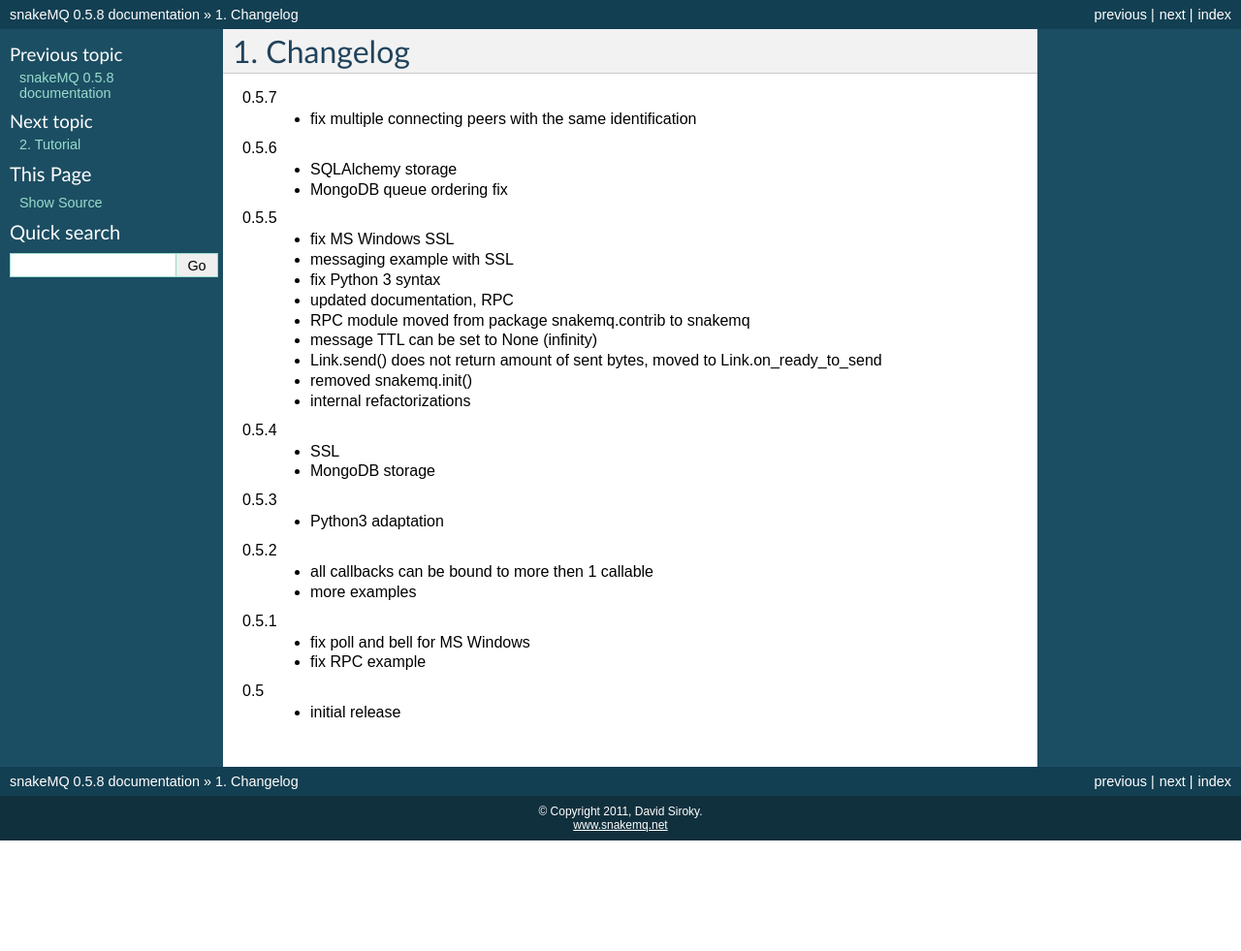
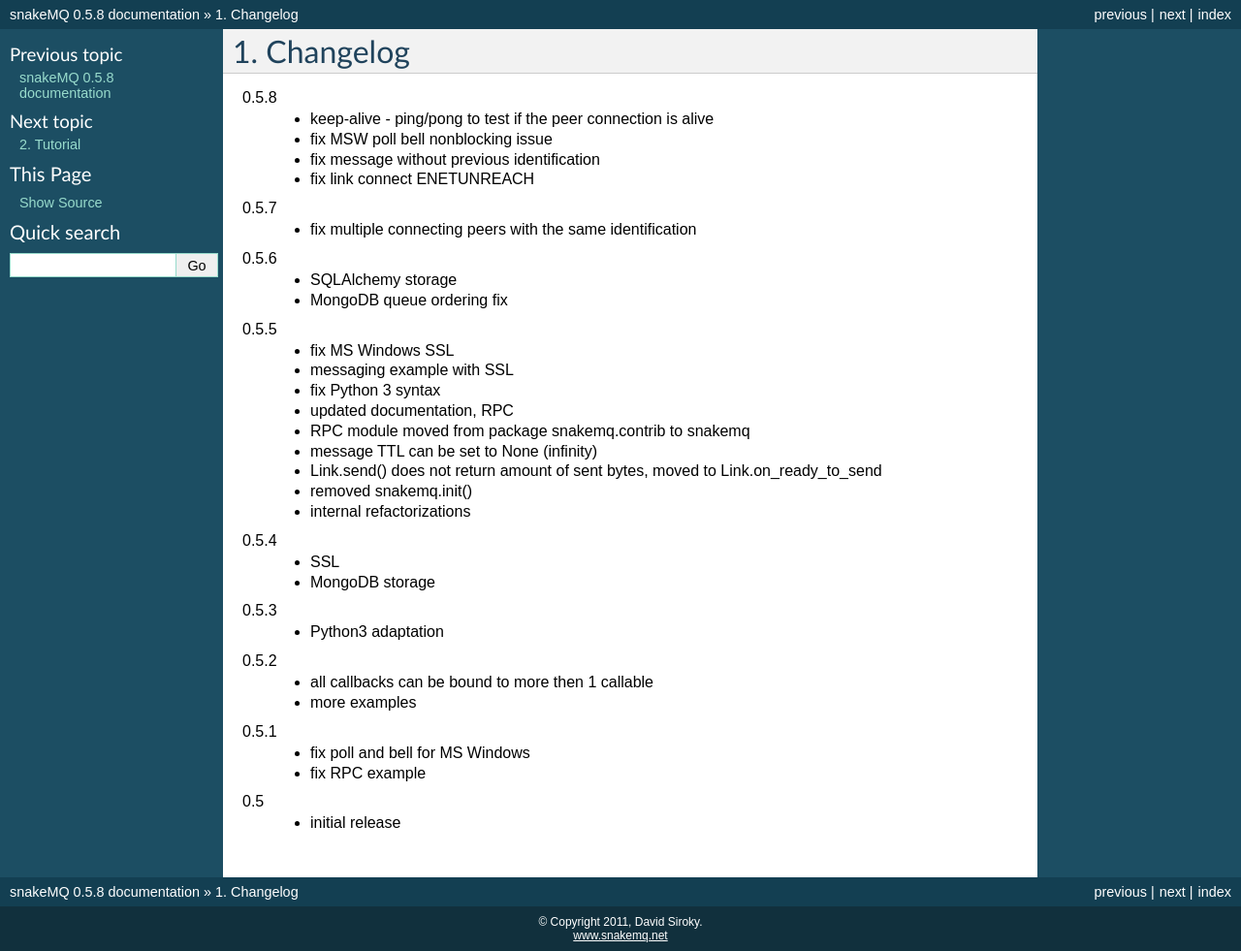
Before and after one commit to dsiroky/snakemq, a Sphinx documentation site: the page built from doc/sphinx/source/changelog.rst, in a window 1280 px wide. Shown: the whole page at 97% size. Built offline with Sphinx 7.4.7, drawn with Linux system fonts in a browser that asks for light colours; before the commit the page ends 900 px from its top, so only the background shows below that.

Commit message:
- changelog update

```diff
--- a/doc/sphinx/source/changelog.rst
+++ b/doc/sphinx/source/changelog.rst
@@ -1,5 +1,11 @@
 Changelog
 =========
+0.5.8
+  * keep-alive - ping/pong to test if the peer connection is alive
+  * fix MSW poll bell nonblocking issue
+  * fix message without previous identification
+  * fix link connect ENETUNREACH
+
 0.5.7
   * fix multiple connecting peers with the same identification
 
```
